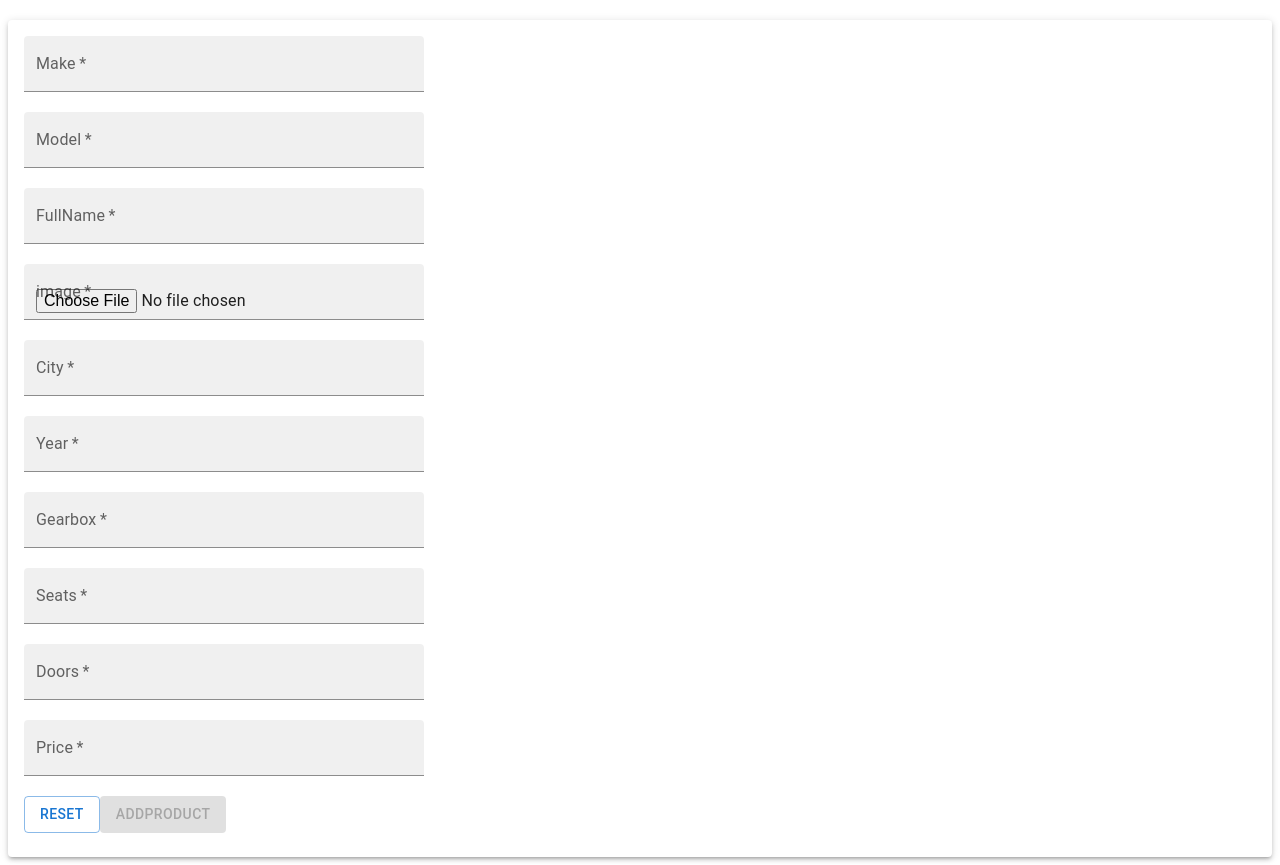
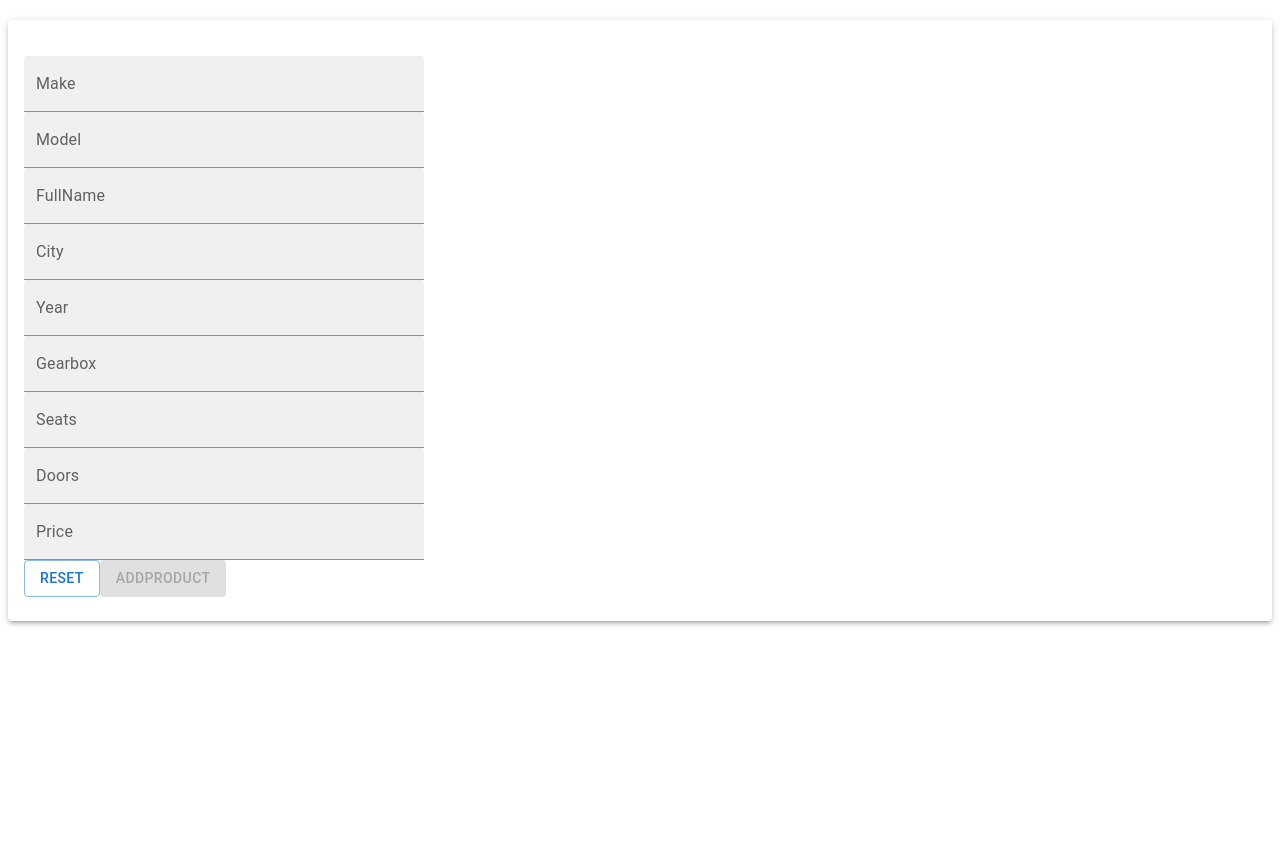
Before and after one commit to pctinkychausky/fullstack-carapp, a Next.js app in the folder client/: page /Cars/CarForm in a window 1280 px wide. After the commit the page ends 800 px from the top, so only its background shows below. Built offline with nearby package versions, Linux system fonts and the light colour scheme.

Commit message:
update form fix v1

```diff
--- a/client/src/contexts/cars.context.jsx
+++ b/client/src/contexts/cars.context.jsx
@@ -17,6 +17,10 @@ export const CarsProvider = (props) => {
   const [cars, setCars] = useState(() => {
     return JSON.parse(localStorage.getItem("cars")) || [];
   });
+  console.log(
+    "🚀 ~ file: cars.context.jsx ~ line 20 ~ const[cars,setCars]=useState ~ cars",
+    cars
+  );
   const [loading, setLoading] = useState(false);
   const [loaded, setLoaded] = useState(false);
   const [error, setError] = useState(null);
@@ -40,6 +44,10 @@ export const CarsProvider = (props) => {
         throw response;
       }
       const data = await response.json();
+      console.log(
+        "🚀 ~ file: cars.context.jsx ~ line 43 ~ fetchCars ~ data",
+        data
+      );
       localStorage.setItem("cars", JSON.stringify(data));
       setCars(data);
     } catch (err) {
--- a/client/src/pages/Cars/CarForm.css
+++ b/client/src/pages/Cars/CarForm.css
@@ -21,3 +21,14 @@
 .MuiCardContent-root.editMode #filled-image-input {
   display: none;
 }
+
+form {
+  display: flex;
+  flex-direction: column;
+  margin-top: 20px;
+  width: 400px;
+}
+
+.textfield {
+  margin-bottom: 20px;
+}
--- a/client/src/pages/Cars/CarForm.jsx
+++ b/client/src/pages/Cars/CarForm.jsx
@@ -1,5 +1,11 @@
 import React, { useContext, useState } from "react";
-import { useForm, Controller } from "react-hook-form";
+import {
+  useForm,
+  Controller,
+  FormProvider,
+  useFormContext,
+  useFormState,
+} from "react-hook-form";
 import TextField from "@mui/material/TextField";
 import Button from "@mui/material/Button";
 import Card from "@mui/material/Card";
@@ -9,12 +15,7 @@ import { useParams } from "react-router-dom";
 import "./CarForm.css";
 
 function CarForm({ initialValues }) {
-  const {
-    addCar,
-    updateCar,
-    // formMode,
-    // setFormMode,
-  } = useContext(CarsContext);
+  const { addCar, updateCar } = useContext(CarsContext);
 
   let { id } = useParams();
   const [populated, setPopulated] = useState(false);
@@ -24,7 +25,7 @@ function CarForm({ initialValues }) {
     Make: "",
     Model: "",
     FullName: "",
-    // ImageUrl: "",
+    ImageUrl: "",
     City: "",
     Year: "",
     Gearbox: "",
@@ -33,21 +34,26 @@ function CarForm({ initialValues }) {
     Price: "",
   };
 
-  const {
-    // errors,
-    reset,
-    formState,
-    register,
-    handleSubmit,
-    control,
-    errors,
-  } = useForm({
+  const methods = useForm({
     mode: "onChange",
     reValidateMode: "onChange",
     defaultValues,
   });
 
-  const { isDirty, isValid } = formState;
+  const { handleSubmit, formState, reset } = methods;
+  const { errors, isValid, isDirty } = formState;
+
+  // React.useEffect(() => {
+  //   console.log("err2", formState.errors);
+  // }, [formState]);
+
+  // const onSubmit = (data) => {
+  //   console.log("data", data);
+  // };
+
+  const onError = (err) => {
+    console.log("err", err);
+  };
 
   const fileSelectedHandler = (e) => {
     setImage(e.target.files[0]);
@@ -97,106 +103,155 @@ function CarForm({ initialValues }) {
     >
       <CardContent>
         <div>
-          <form onSubmit={handleSubmit(onSubmit)} className="form">
+          <FormProvider {...methods}>
+            <form onSubmit={methods.handleSubmit(onSubmit, onError)}>
+              <Controller
+                className="controller"
+                name="Make"
+                render={({ field: { onChange, onBlur, value, ref } }) => (
                   <TextField
-              required
-              id="Make"
+                    className="textfield"
                     label="Make"
                     variant="filled"
-              type="text"
-              placeholder="Make"
-              {...register("Make", { required: true, maxLength: 80 })}
+                    onChange={onChange}
+                    onBlur={onBlur}
+                    value={value}
+                    ref={ref}
+                    error={!!errors.Make}
+                    helperText={errors.Make?.message}
                   />
+                )}
+                rules={{ required: "information required!" }}
+              />
+              <Controller
+                className="controller"
+                name="Model"
+                render={({ field: { onChange, onBlur, value, ref } }) => (
                   <TextField
-              required
-              id="filled-Model-input"
+                    className="textfield"
                     label="Model"
                     variant="filled"
-              type="text"
-              placeholder="Model"
-              {...register("Model", { required: true, maxLength: 100 })}
+                    onChange={onChange}
+                    onBlur={onBlur}
+                    value={value}
+                    ref={ref}
                   />
+                )}
+              />
+              <Controller
+                className="controller"
+                name="FullName"
+                render={({ field: { onChange, onBlur, value, ref } }) => (
                   <TextField
-              required
-              id="filled-FullName-input"
+                    className="textfield"
                     label="FullName"
                     variant="filled"
-              type="text"
-              placeholder="FullName"
-              {...register("FullName", {})}
+                    onChange={onChange}
+                    onBlur={onBlur}
+                    value={value}
+                    ref={ref}
                   />
+                )}
+              />
+              <Controller
+                className="controller"
+                name="City"
+                render={({ field: { onChange, onBlur, value, ref } }) => (
                   <TextField
-              className="filled-image-input"
-              required
-              id="filled-image-input"
-              label="image"
-              variant="filled"
-              // type="url"
-              type="file"
-              // value={ImageUrl}
-
-              onChange={fileSelectedHandler}
-              {...register("image", {})}
-            />
-            <TextField
-              required
-              id="filled-City-input"
+                    className="textfield"
                     label="City"
                     variant="filled"
-              type="text"
-              placeholder="City"
-              {...register("City", {})}
+                    onChange={onChange}
+                    onBlur={onBlur}
+                    value={value}
+                    ref={ref}
                   />
+                )}
+              />{" "}
+              <Controller
+                className="controller"
+                name="Year"
+                render={({ field: { onChange, onBlur, value, ref } }) => (
                   <TextField
-              required
-              id="filled-Year-input"
+                    className="textfield"
                     label="Year"
                     variant="filled"
-              type="number"
-              placeholder="Year"
-              {...register("Year", { required: true, maxLength: 4 })}
+                    onChange={onChange}
+                    onBlur={onBlur}
+                    value={value}
+                    ref={ref}
                   />
+                )}
+              />{" "}
+              <Controller
+                className="controller"
+                name="Gearbox"
+                render={({ field: { onChange, onBlur, value, ref } }) => (
                   <TextField
-              required
-              id="filled-Gearbox-input"
+                    className="textfield"
                     label="Gearbox"
                     variant="filled"
-              type="text"
-              placeholder="Gearbox"
-              {...register("Gearbox", {})}
+                    onChange={onChange}
+                    onBlur={onBlur}
+                    value={value}
+                    ref={ref}
                   />
+                )}
+              />{" "}
+              <Controller
+                className="controller"
+                name="Seats"
+                render={({ field: { onChange, onBlur, value, ref } }) => (
                   <TextField
-              required
-              id="filled-Seats-input"
+                    className="textfield"
                     label="Seats"
                     variant="filled"
-              type="number"
-              placeholder="Seats"
-              {...register("Seats", { required: true, max: 7, min: 1 })}
+                    onChange={onChange}
+                    onBlur={onBlur}
+                    value={value}
+                    ref={ref}
                   />
+                )}
+              />{" "}
+              <Controller
+                className="controller"
+                name="Doors"
+                render={({ field: { onChange, onBlur, value, ref } }) => (
                   <TextField
-              required
-              id="filled-Doors-input"
+                    className="textfield"
                     label="Doors"
                     variant="filled"
-              type="number"
-              placeholder="Doors"
-              {...register("Doors", { required: true, max: 5, min: 2 })}
+                    onChange={onChange}
+                    onBlur={onBlur}
+                    value={value}
+                    ref={ref}
                   />
+                )}
+              />{" "}
+              <Controller
+                className="controller"
+                name="Price"
+                render={({ field: { onChange, onBlur, value, ref } }) => (
                   <TextField
-              required
-              id="filled-Price-input"
+                    className="textfield"
                     label="Price"
                     variant="filled"
-              type="number"
-              placeholder="Price"
-              {...register("Price", { required: true, max: 999, min: 1 })}
+                    onChange={onChange}
+                    onBlur={onBlur}
+                    value={value}
+                    ref={ref}
+                  />
+                )}
               />
               <div>
                 <Button
                   variant="outlined"
                   type="submit"
-                onClick={() => reset(defaultValues)}
+                  onClick={() => {
+                    reset((defaultValues) => ({
+                      ...defaultValues,
+                    }));
+                  }}
                 >
                   Reset
                 </Button>
@@ -206,10 +261,12 @@ function CarForm({ initialValues }) {
                   color="primary"
                   disabled={!isValid || !isDirty}
                 >
-                {populated ? "Update" : "Add"}Product
+                  {populated ? "Update" : "Add"}
+                  Product
                 </Button>
               </div>
             </form>
+          </FormProvider>
         </div>
       </CardContent>
     </Card>
--- a/client/src/pages/UpdateCar.jsx
+++ b/client/src/pages/UpdateCar.jsx
@@ -8,9 +8,11 @@ import CarForm from "./Cars/CarForm";
 function UpdateProducts() {
   let { id } = useParams();
   console.log("🚀 ~ file: UpdateCar.jsx ~ line 10 ~ UpdateProducts ~ id", id);
+
   const { cars, loaded, fetchCars } = useContext(CarsContext);
   console.log("cars", cars);
-
+  console.log("carsid", cars._id);
+  console.log("carsid", cars[0]);
   // useEffect(() => {
   //   console.log("in useEffect", cars, loaded);
   //   if (!loaded) {
--- a/package.json
+++ b/package.json
@@ -22,6 +22,7 @@
   "author": "",
   "license": "ISC",
   "dependencies": {
+    "@hookform/error-message": "^2.0.0",
     "axios": "^0.27.2",
     "concurrently": "^7.4.0",
     "find-config": "^1.0.0",
```
Also changed, not shown: client/src/pages/Cars/CarList.jsx (+2 -10 lines), 1 other file (tests, documents, lock files or other folders). Lines whose indentation alone changed are shown as unchanged.
